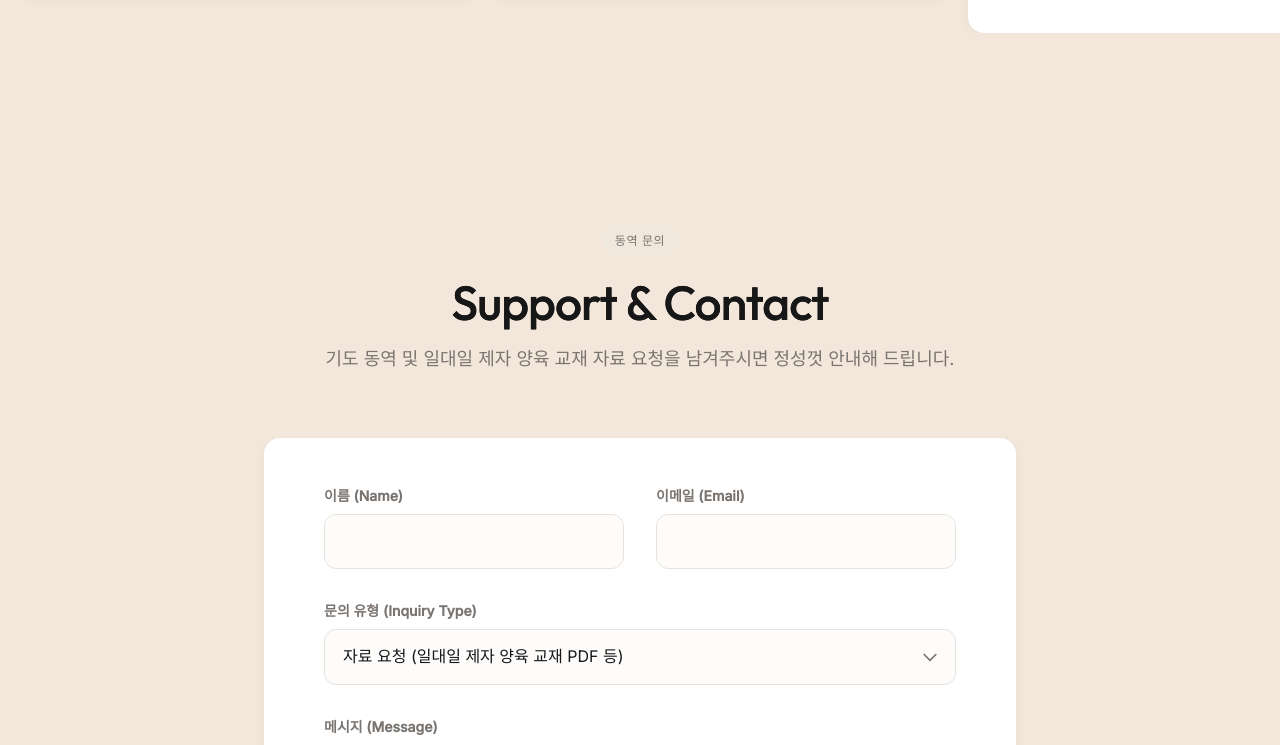
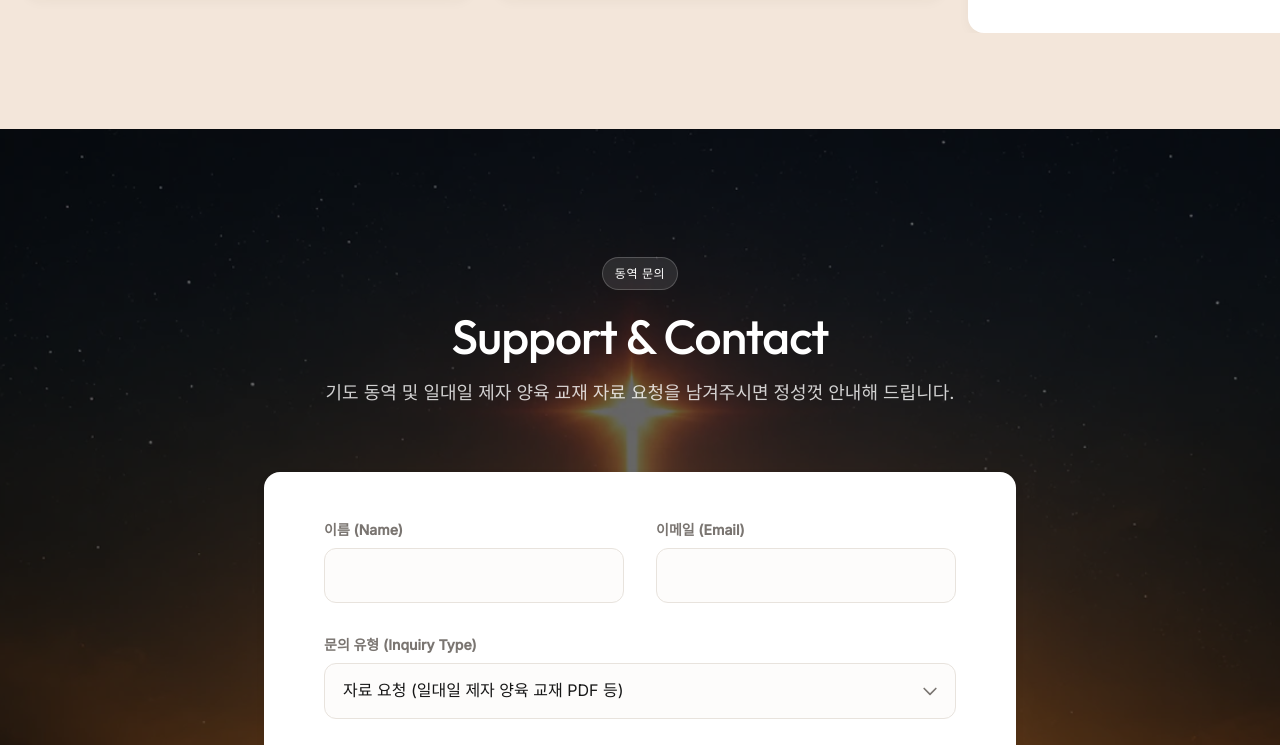
Before and after one commit to JinKiHwan/south-america, a Nuxt app: page / in a window 1280 px wide. Shown: the part 2465-3210 px from the top of the page. Built offline with nearby package versions, Linux system fonts and the light colour scheme; a web font is replaced by a local one.

Commit message:
style: apply background image to contact section and update theme colors

```diff
--- a/app/components/ContactForm.vue
+++ b/app/components/ContactForm.vue
@@ -1,11 +1,15 @@
 <template>
-  <!-- canvas-cream band: warm interlude (design.md: card-story style feel) -->
-  <section id="contact" class="py-24" style="background-color: transparent;">
-    <div class="mx-auto px-6" style="max-width: 800px;">
+  <!-- Contact Section with Background Image -->
+  <section
+    id="contact"
+    class="py-32 relative overflow-hidden bg-cover bg-center"
+    style="background-image: linear-gradient(rgba(0, 0, 0, 0.6), rgba(0, 0, 0, 0.6)), url('/images/contact/contact_bg.webp');"
+  >
+    <div class="mx-auto px-6 relative z-10" style="max-width: 800px;">
 
       <!-- Section header -->
       <div class="text-center mb-16">
-        <div class="tag-soft mb-5 contact-eyebrow">동역 문의</div>
+        <div class="tag-soft mb-5 contact-eyebrow" style="background-color: rgba(255, 255, 255, 0.1); color: #FFFFFF; border: 1px solid rgba(255, 255, 255, 0.2);">동역 문의</div>
         <h2
           class="mb-4 scroll-title-contact fill-from-left"
           style="
@@ -14,12 +18,12 @@
             font-weight: 500;
             line-height: 1.1;
             letter-spacing: -0.02em;
-            color: #171717;
+            background-image: linear-gradient(to right, #FFFFFF 50%, rgba(255, 255, 255, 0.4) 50%);
           "
         >
           Support &amp; Contact
         </h2>
-        <p style="font-size: 18px; font-weight: 400; line-height: 1.6; color: #7A7571;">
+        <p style="font-size: 18px; font-weight: 400; line-height: 1.6; color: rgba(255, 255, 255, 0.8);">
           기도 동역 및 일대일 제자 양육 교재 자료 요청을 남겨주시면 정성껏 안내해 드립니다.
         </p>
       </div>
```
Also changed, not shown: public/images/contact/contact_bg.webp (added).
